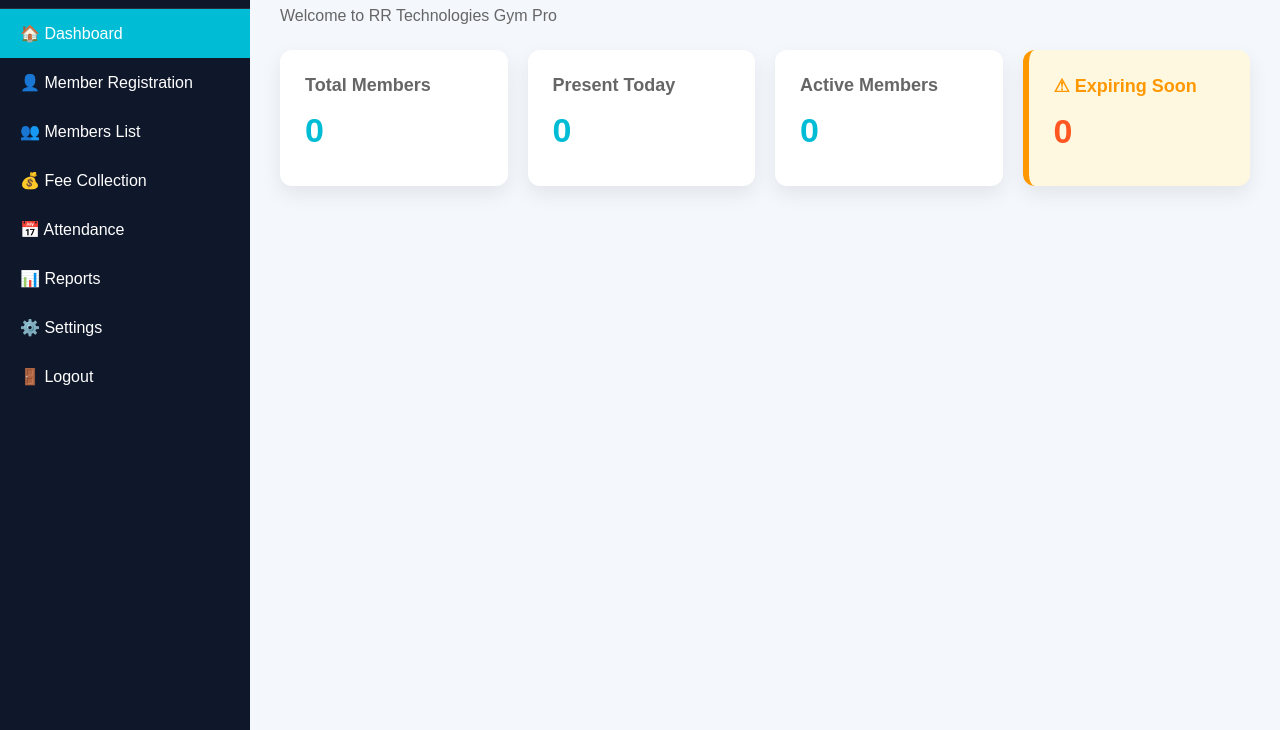
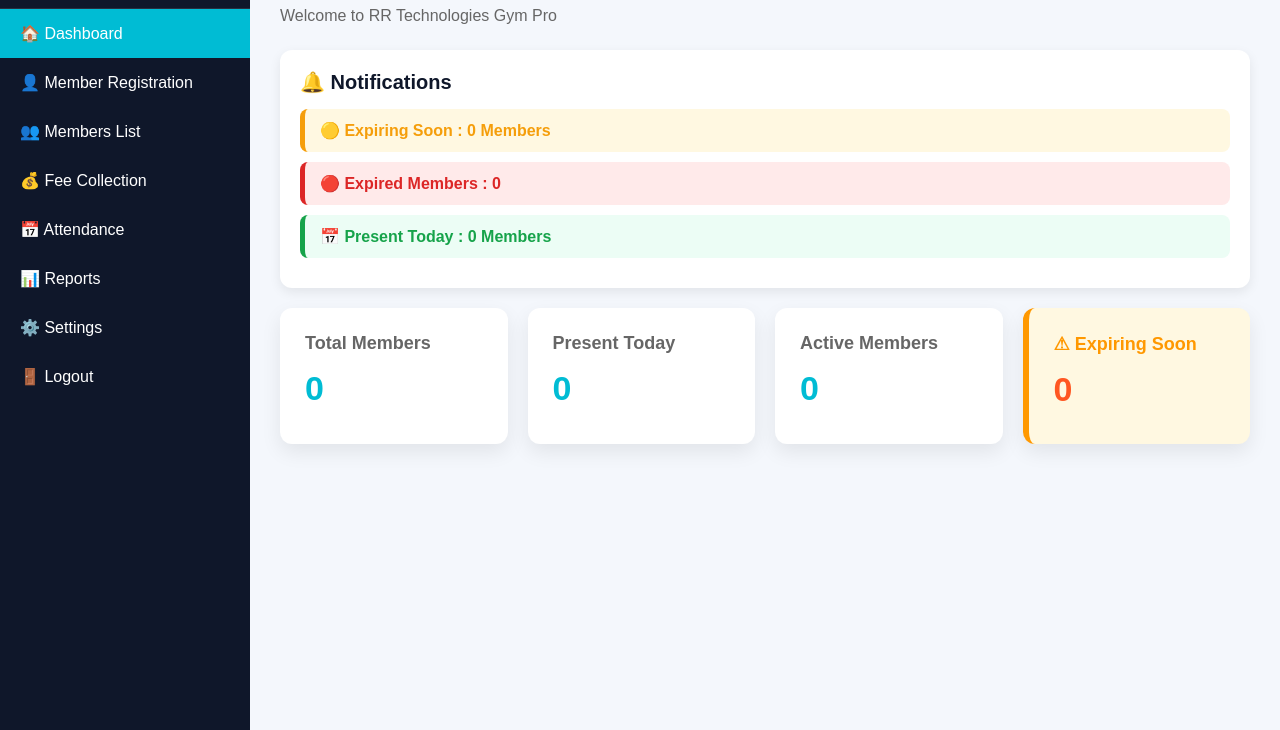
Before and after one commit to rr-technologies/rr-technologies-gym-pro, a plain HTML site: page dashboard.html in a window 1280 px wide. Shown: the part 70-800 px from the top of the page. Drawn offline with Linux system fonts and the light colour scheme.

Commit message:
Phase 2 - Dashboard notifications and professional UI upgrade

```diff
--- a/dashboard.css
+++ b/dashboard.css
@@ -270,3 +270,75 @@ table tr:nth-child(even){
     white-space:nowrap;
     text-align:center;
 }
+
+/* ===========================
+   Dashboard Alerts
+=========================== */
+
+.dashboard-alerts{
+
+    background:#ffffff;
+
+    border-radius:12px;
+
+    padding:20px;
+
+    margin:20px 0;
+
+    box-shadow:0 4px 12px rgba(0,0,0,.08);
+
+}
+
+.dashboard-alerts h3{
+
+    margin:0 0 15px;
+
+    color:#0f172a;
+
+    font-size:20px;
+
+}
+
+.alert-item{
+
+    padding:12px 15px;
+
+    border-radius:8px;
+
+    margin-bottom:10px;
+
+    font-size:16px;
+
+    font-weight:600;
+
+}
+
+.warning{
+
+    background:#fff8e1;
+
+    color:#f59e0b;
+
+    border-left:5px solid #f59e0b;
+
+}
+
+.danger{
+
+    background:#ffeaea;
+
+    color:#dc2626;
+
+    border-left:5px solid #dc2626;
+
+}
+
+.success{
+
+    background:#ecfdf5;
+
+    color:#16a34a;
+
+    border-left:5px solid #16a34a;
+
+}
--- a/dashboard.html
+++ b/dashboard.html
@@ -29,6 +29,30 @@
     <h1>Dashboard</h1>
 
     <p>Welcome to RR Technologies Gym Pro</p>
+
+    <!-- Dashboard Alerts -->
+<div class="dashboard-alerts">
+
+    <h3>🔔 Notifications</h3>
+
+    <div class="alert-item warning">
+        🟡 Expiring Soon :
+        <span id="alertExpiring">0</span>
+        Members
+    </div>
+
+    <div class="alert-item danger">
+        🔴 Expired Members :
+        <span id="alertExpired">0</span>
+    </div>
+
+    <div class="alert-item success">
+        📅 Present Today :
+        <span id="alertPresent">0</span>
+        Members
+    </div>
+
+</div>
 
     <div class="cards">
 
--- a/dashboard.js
+++ b/dashboard.js
@@ -18,6 +18,7 @@ document.addEventListener("DOMContentLoaded", function () {
 
     let activeMembers = 0;
     let expiredMembers = 0;
+    let expiringSoon = 0;
     let pendingFees = 0;
     let todayCollection = 0;
 
@@ -62,11 +63,22 @@ console.log("Fee History:", feeHistory);
         const current = new Date();
         current.setHours(0,0,0,0);
 
-        if (expiry >= current) {
-            activeMembers++;
-        } else {
-            expiredMembers++;
-        }
+        const diffDays = Math.ceil((expiry - current) / (1000 * 60 * 60 * 24));
+
+if (diffDays < 0) {
+
+    expiredMembers++;
+
+} else if (diffDays <= 7) {
+
+    expiringSoon++;
+    activeMembers++;
+
+} else {
+
+    activeMembers++;
+
+}
 
     });
 
@@ -96,6 +108,16 @@ console.log("Attendance Dates =", attendance.map(x => x.date));
     // Dashboard Cards
     document.getElementById("totalMembers").textContent = members.length;
     document.getElementById("presentToday").textContent = presentToday;
+
+    if (document.getElementById("expiringSoon")) {
+    document.getElementById("expiringSoon").textContent = expiringSoon;
+}
+
+
+// ===== Dashboard Alerts =====
+document.getElementById("alertExpiring").textContent = expiringSoon;
+document.getElementById("alertExpired").textContent = expiredMembers;
+document.getElementById("alertPresent").textContent = presentToday;
     //document.getElementById("todayCollection").textContent = "₹" + todayCollection;
     //document.getElementById("pendingFees").textContent = pendingFees;
 
```
Also changed, not shown: 15 other files.
